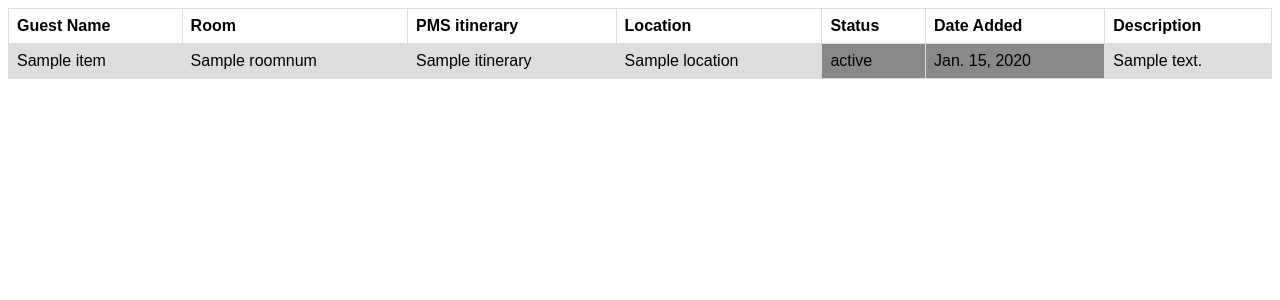
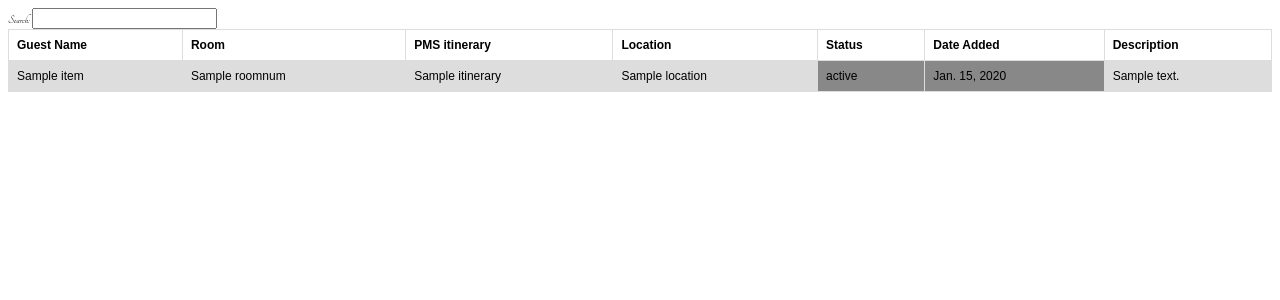
Before and after one commit to Justasic/Lost-Found, a Django app: template Lost_Found/template/index/index.html in a window 1280 px wide. Shown: the top 300 px of the page. Run offline with Django 3.2, Linux system fonts and the light colour scheme; the template is opened without the code that fills it: most values are stand-ins (such as "Sample title", 1, 10 or a date in 2020); some libraries are stand-ins or nearby versions.

Commit message:
Started working on search, gonna make it ajax

```diff
--- a/Lost_Found/apps/index/models.py
+++ b/Lost_Found/apps/index/models.py
@@ -51,7 +51,6 @@ class Item(models.Model):
         # divide the number of legal days by the maximum color value
         # this way we know how much to add/subtract from red/green
         colordelim = 255 / settings.LEGAL_STORAGE_DAYS;
-        print "colordelim: %d" % colordelim
         # get number of days it's been stored here
         days = self.get_days_stored()
         # Calculate the value to subtract from the RGB value
@@ -61,9 +60,7 @@ class Item(models.Model):
             b = 0
         else:
             r = colordelim * days # Number of days times the color value to add based on LEGAL_STORAGE_DAYS
-            print "red: %d" % r
             g = 255 - r # Subtract that from 255 of green, this produces the gradiant during transition days
-            print "green: %d" % g
             b = 0 # blue is never here.
 
         # Return our HEX value for Django to use.
--- a/Lost_Found/template/base.html
+++ b/Lost_Found/template/base.html
@@ -6,15 +6,44 @@
 <!DOCTYPE html PUBLIC "-//W3C//DTD XHTML 1.0 Strict//EN" "http://www.w3.org/TR/xhtml1/DTD/xhtml1-strict.dtd">
 <html xmlns="http://www.w3.org/1999/xhtml">
 <head>
+  <style>
+  body {
+      font-family: 'Tangerine', serif;
+      font-size: 12px;
+    }
+  </style>
+    <script src="https://code.jquery.com/jquery-3.1.1.slim.min.js" integrity="sha256-/SIrNqv8h6QGKDuNoLGA4iret+kyesCkHGzVUUV0shc=" crossorigin="anonymous"></script>
+    <link rel="stylesheet" type="text/css" href="http://fonts.googleapis.com/css?family=Tangerine">
+
     <title>{% block title %}{% endblock %}</title>
     {% block head %}
     {% endblock %}
 </head>
 <body>
+    {# Search bar and navigation #}
+    <div id="Search">
+      <form action="#">
+        Search: <input type="text" name="search">
+      </form>
+    </div>
 {% block body %}
 {% endblock %}
 
 {% block scripts %}
 {% endblock %}
+{% comment %}
+Handle the real-time search for the item. Shows as a drop-down box under the search field.
+Clicking on a list item takes you to the item.html view.
+{% endcomment %}
+<script rel="javascript">
+  $("Search").changed(function(){
+    // Get the query string from the field
+    var querystring = $("Search");
+    $.get("/search_api/", {"query": querystring}).fail(function(){
+
+    })
+  });
+</script>
 </body>
+
 </html>
```
